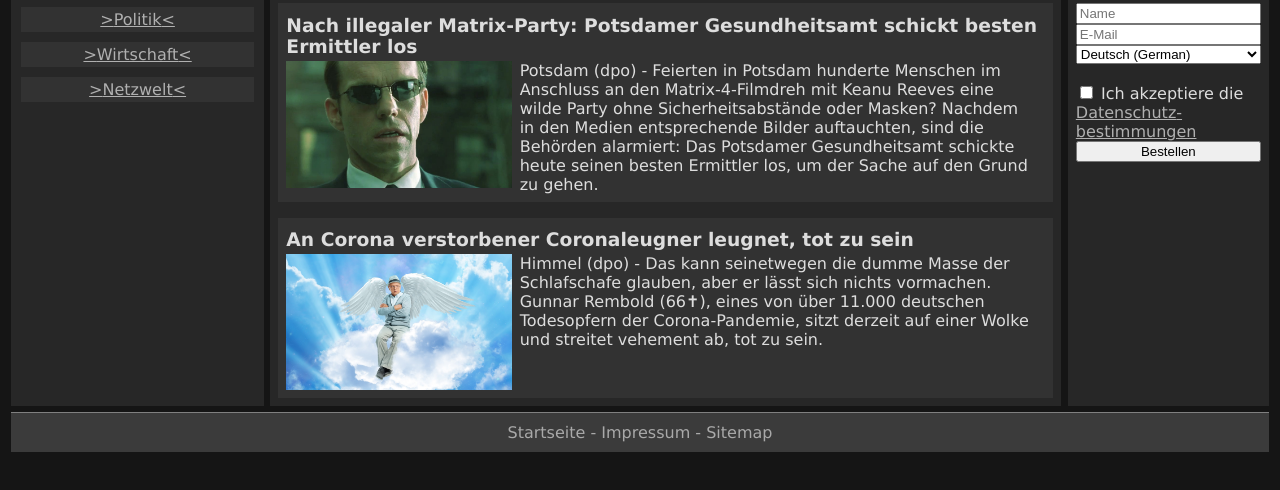
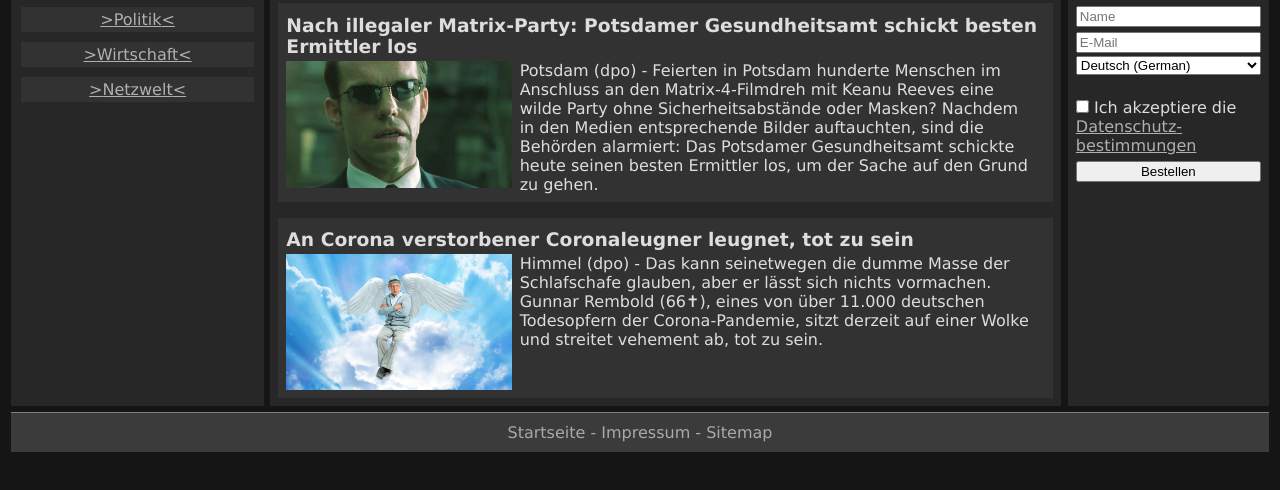
Before and after one commit to schuub/css-flexbox, a plain HTML site: page index.html in a window 1280 px wide. Shown: the part 172-662 px from the top of the page. Drawn offline with Linux system fonts and the light colour scheme.

Commit message:
add form margin

```diff
--- a/css/main.css
+++ b/css/main.css
@@ -106,6 +106,11 @@ h3.news_headline {
     flex: 0 1 15%;
     background: #272727;
 }
+
+form input, form span {
+    margin: 0.2em 0;
+}
+
 
 footer {
     flex: 1 1 100%;
```
